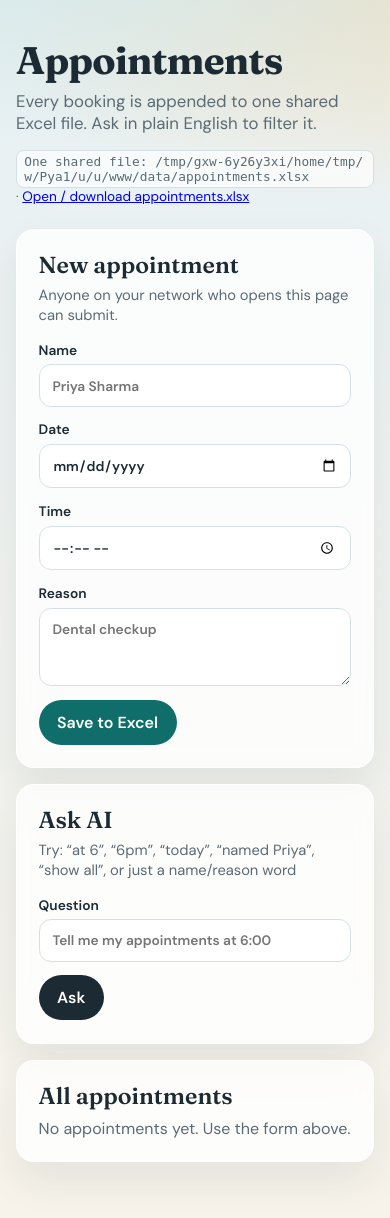
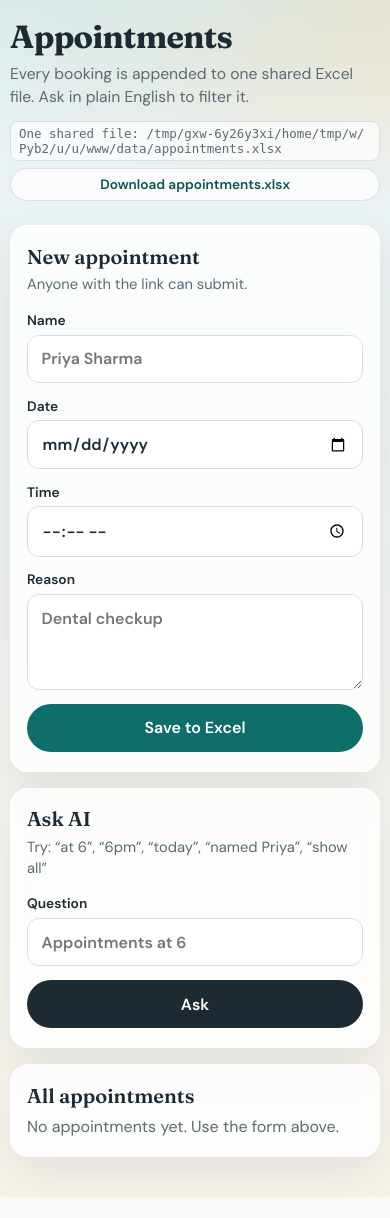
Before and after one commit to Pcdesai11/appointment-app, a Flask app: page / in a window 390 px wide. After the commit the page ends 1197 px from the top, so only its background shows below. Run offline with Flask 3, Linux system fonts and the light colour scheme.

Commit message:
Make the appointments UI mobile-friendly with card layouts and larger taps.
Co-authored-by: Cursor <cursoragent@cursor.com>

```diff
--- a/static/style.css
+++ b/static/style.css
@@ -14,10 +14,16 @@
   --radius: 18px;
   --font: "DM Sans", sans-serif;
   --display: "Fraunces", Georgia, serif;
+  --tap: 48px;
 }
 
 * {
   box-sizing: border-box;
+}
+
+html {
+  -webkit-text-size-adjust: 100%;
+  scroll-behavior: smooth;
 }
 
 body {
@@ -35,6 +41,7 @@ body {
   width: min(1100px, calc(100% - 2rem));
   margin: 0 auto;
   padding: 2.5rem 0 3.5rem;
+  padding-bottom: max(3.5rem, env(safe-area-inset-bottom));
 }
 
 .header {
@@ -44,7 +51,7 @@ body {
 .brand {
   margin: 0;
   font-family: var(--display);
-  font-size: clamp(2.4rem, 5vw, 3.4rem);
+  font-size: clamp(2rem, 8vw, 3.4rem);
   font-weight: 700;
   letter-spacing: -0.02em;
   line-height: 1.05;
@@ -55,23 +62,42 @@ body {
   color: var(--muted);
   font-size: 1.05rem;
   max-width: 38rem;
+  line-height: 1.45;
 }
 
 .excel-path {
   margin: 0.75rem 0 0;
   color: var(--muted);
   font-size: 0.85rem;
+  display: flex;
+  flex-wrap: wrap;
+  gap: 0.45rem 0.65rem;
+  align-items: center;
 }
 
 .excel-path code {
   display: inline-block;
-  margin-top: 0.25rem;
-  padding: 0.2rem 0.45rem;
+  padding: 0.25rem 0.5rem;
   border-radius: 8px;
   background: rgba(255, 255, 255, 0.7);
   border: 1px solid var(--line);
-  font-size: 0.8rem;
+  font-size: 0.78rem;
   word-break: break-all;
+  max-width: 100%;
+}
+
+.excel-path a {
+  color: var(--accent-dark);
+  font-weight: 600;
+  text-decoration: none;
+  padding: 0.45rem 0.75rem;
+  border-radius: 999px;
+  background: rgba(255, 255, 255, 0.75);
+  border: 1px solid var(--line);
+}
+
+.excel-path a:hover {
+  background: #fff;
 }
 
 .layout {
@@ -96,7 +122,7 @@ body {
 .panel h2 {
   margin: 0;
   font-family: var(--display);
-  font-size: 1.45rem;
+  font-size: clamp(1.25rem, 4vw, 1.45rem);
   font-weight: 600;
 }
 
@@ -104,6 +130,7 @@ body {
   margin: 0.35rem 0 1rem;
   color: var(--muted);
   font-size: 0.92rem;
+  line-height: 1.4;
 }
 
 .form {
@@ -130,10 +157,25 @@ textarea {
   width: 100%;
   border: 1px solid var(--line);
   border-radius: 12px;
-  padding: 0.7rem 0.8rem;
+  padding: 0.8rem 0.85rem;
+  min-height: var(--tap);
   font: inherit;
+  font-size: 16px; /* prevents iOS zoom on focus */
   color: var(--ink);
   background: #fff;
+  appearance: none;
+  -webkit-appearance: none;
+}
+
+input[type="date"],
+input[type="time"] {
+  min-height: var(--tap);
+  line-height: 1.2;
+}
+
+textarea {
+  min-height: 6rem;
+  resize: vertical;
 }
 
 input:focus,
@@ -145,11 +187,14 @@ textarea:focus {
 .btn {
   border: none;
   border-radius: 999px;
-  padding: 0.75rem 1.15rem;
+  padding: 0.85rem 1.2rem;
+  min-height: var(--tap);
   font: inherit;
+  font-size: 1rem;
   font-weight: 600;
   cursor: pointer;
   width: fit-content;
+  touch-action: manipulation;
 }
 
 .btn-primary {
@@ -170,6 +215,20 @@ textarea:focus {
   background: #101920;
 }
 
+.ask-form {
+  grid-template-columns: 1fr auto;
+  align-items: end;
+}
+
+.ask-form label {
+  grid-column: 1 / -1;
+}
+
+.ask-form .btn {
+  grid-column: 1 / -1;
+  width: 100%;
+}
+
 .ask-summary {
   margin: 1rem 0 0.75rem;
   padding: 0.75rem 0.9rem;
@@ -177,10 +236,12 @@ textarea:focus {
   background: var(--warn-bg);
   border: 1px solid #f0d7b5;
   font-size: 0.95rem;
+  line-height: 1.4;
 }
 
 .table-wrap {
   overflow-x: auto;
+  -webkit-overflow-scrolling: touch;
   border: 1px solid var(--line);
   border-radius: 14px;
   background: #fff;
@@ -206,6 +267,8 @@ th {
   letter-spacing: 0.04em;
   color: var(--muted);
   background: #f7fafb;
+  position: sticky;
+  top: 0;
 }
 
 tr:last-child td {
@@ -241,9 +304,99 @@ tr:last-child td {
   border: 1px solid #f3c7c3;
 }
 
+/* Tablet */
 @media (max-width: 820px) {
   .layout,
   .row {
     grid-template-columns: 1fr;
   }
+
+  .page {
+    width: min(1100px, calc(100% - 1.25rem));
+    padding: 1.25rem 0 2.5rem;
+  }
+
+  .panel {
+    padding: 1.1rem 1rem 1.2rem;
+  }
+
+  .btn {
+    width: 100%;
+  }
 }
+
+/* Phone: card-style rows instead of wide tables */
+@media (max-width: 640px) {
+  .tagline {
+    font-size: 0.98rem;
+  }
+
+  .excel-path {
+    flex-direction: column;
+    align-items: stretch;
+  }
+
+  .excel-path a {
+    text-align: center;
+  }
+
+  .table-wrap {
+    border: none;
+    background: transparent;
+    overflow: visible;
+  }
+
+  table,
+  thead,
+  tbody,
+  th,
+  td,
+  tr {
+    display: block;
+    width: 100%;
+  }
+
+  thead {
+    position: absolute;
+    width: 1px;
+    height: 1px;
+    overflow: hidden;
+    clip: rect(0 0 0 0);
+  }
+
+  tr {
+    margin-bottom: 0.75rem;
+    border: 1px solid var(--line);
+    border-radius: 14px;
+    background: #fff;
+    box-shadow: 0 8px 20px rgba(28, 43, 51, 0.05);
+    padding: 0.35rem 0;
+  }
+
+  td {
+    display: grid;
+    grid-template-columns: 6.5rem 1fr;
+    gap: 0.5rem;
+    padding: 0.55rem 0.85rem;
+    border-bottom: 1px solid #eef3f5;
+    font-size: 0.95rem;
+  }
+
+  td:last-child {
+    border-bottom: none;
+  }
+
+  td::before {
+    content: attr(data-label);
+    font-size: 0.72rem;
+    font-weight: 700;
+    letter-spacing: 0.04em;
+    text-transform: uppercase;
+    color: var(--muted);
+    padding-top: 0.15rem;
+  }
+
+  .ask-form {
+    grid-template-columns: 1fr;
+  }
+}
--- a/templates/index.html
+++ b/templates/index.html
@@ -2,7 +2,9 @@
 <html lang="en">
 <head>
   <meta charset="UTF-8" />
-  <meta name="viewport" content="width=device-width, initial-scale=1" />
+  <meta name="viewport" content="width=device-width, initial-scale=1, viewport-fit=cover" />
+  <meta name="theme-color" content="#e8f1f4" />
+  <meta name="apple-mobile-web-app-capable" content="yes" />
   <title>Appointments</title>
   <link rel="preconnect" href="https://fonts.googleapis.com" />
   <link rel="preconnect" href="https://fonts.gstatic.com" crossorigin />
@@ -16,7 +18,7 @@
       <p class="tagline">Every booking is appended to one shared Excel file. Ask in plain English to filter it.</p>
       <p class="excel-path">
         <code>{{ excel_path }}</code>
-        · <a href="{{ url_for('download_excel') }}">Open / download appointments.xlsx</a>
+        <a href="{{ url_for('download_excel') }}">Download appointments.xlsx</a>
       </p>
     </header>
 
@@ -33,12 +35,12 @@
     <main class="layout">
       <section class="panel">
         <h2>New appointment</h2>
-        <p class="hint">Anyone on your network who opens this page can submit.</p>
+        <p class="hint">Anyone with the link can submit.</p>
         <form method="post" class="form">
           <input type="hidden" name="action" value="add" />
           <label>
             Name
-            <input type="text" name="name" required placeholder="Priya Sharma" autocomplete="name" />
+            <input type="text" name="name" required placeholder="Priya Sharma" autocomplete="name" enterkeyhint="next" />
           </label>
           <div class="row">
             <label>
@@ -52,7 +54,7 @@
           </div>
           <label>
             Reason
-            <textarea name="reason" rows="3" required placeholder="Dental checkup"></textarea>
+            <textarea name="reason" rows="3" required placeholder="Dental checkup" enterkeyhint="done"></textarea>
           </label>
           <button type="submit" class="btn btn-primary">Save to Excel</button>
         </form>
@@ -60,12 +62,12 @@
 
       <section class="panel panel-ask">
         <h2>Ask AI</h2>
-        <p class="hint">Try: “at 6”, “6pm”, “today”, “named Priya”, “show all”, or just a name/reason word</p>
+        <p class="hint">Try: “at 6”, “6pm”, “today”, “named Priya”, “show all”</p>
         <form method="post" class="form ask-form">
           <input type="hidden" name="action" value="ask" />
           <label>
             Question
-            <input type="text" name="question" value="{{ question }}" placeholder="Tell me my appointments at 6:00" required />
+            <input type="text" name="question" value="{{ question }}" placeholder="Appointments at 6" required enterkeyhint="search" />
           </label>
           <button type="submit" class="btn btn-secondary">Ask</button>
         </form>
@@ -87,10 +89,10 @@
                   <tbody>
                     {% for row in ask_result %}
                       <tr>
-                        <td>{{ row.Name }}</td>
-                        <td>{{ row.Date }}</td>
-                        <td>{{ row.Time }}</td>
-                        <td>{{ row.Reason }}</td>
+                        <td data-label="Name">{{ row.Name }}</td>
+                        <td data-label="Date">{{ row.Date }}</td>
+                        <td data-label="Time">{{ row.Time }}</td>
+                        <td data-label="Reason">{{ row.Reason }}</td>
                       </tr>
                     {% endfor %}
                   </tbody>
@@ -121,11 +123,11 @@
             <tbody>
               {% for row in appointments %}
                 <tr>
-                  <td>{{ row.Name }}</td>
-                  <td>{{ row.Date }}</td>
-                  <td>{{ row.Time }}</td>
-                  <td>{{ row.Reason }}</td>
-                  <td>{{ row.Timestamp }}</td>
+                  <td data-label="Name">{{ row.Name }}</td>
+                  <td data-label="Date">{{ row.Date }}</td>
+                  <td data-label="Time">{{ row.Time }}</td>
+                  <td data-label="Reason">{{ row.Reason }}</td>
+                  <td data-label="Saved">{{ row.Timestamp }}</td>
                 </tr>
               {% endfor %}
             </tbody>
```
